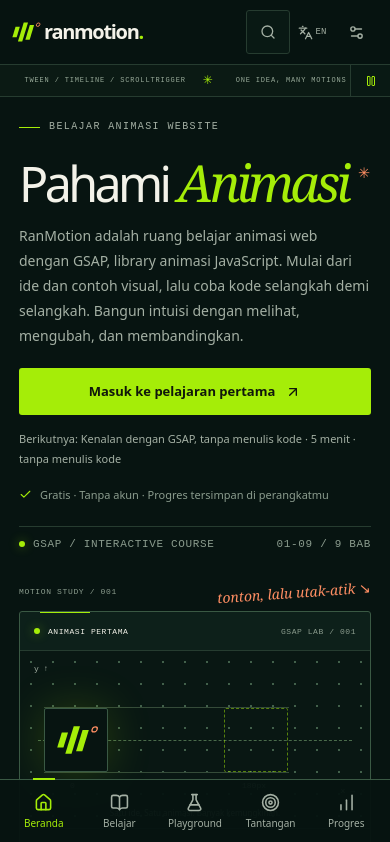
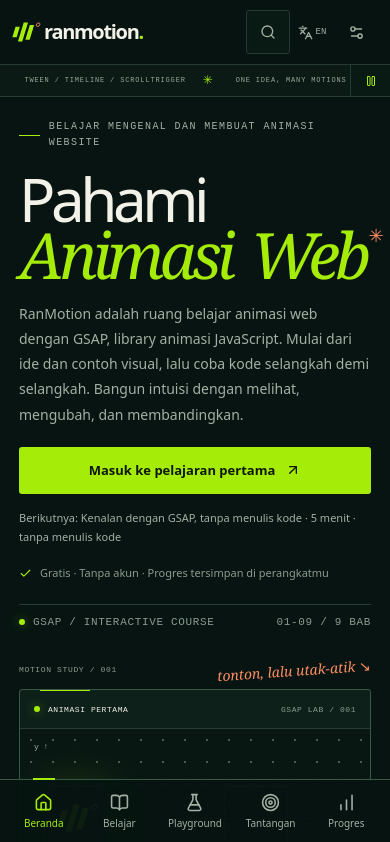
Before and after one commit to randhupaksi/ranmotion, a React (Vite) app: page / in a window 390 px wide. Shown: the top 842 px of the page. Built offline with nearby package versions, Linux system fonts and the light colour scheme.

Commit message:
style(home): polish the hero title

```diff
--- a/src/components/LoadingSkeleton.tsx
+++ b/src/components/LoadingSkeleton.tsx
@@ -119,6 +119,7 @@ function HomeSkeleton() {
           <Line width="205px" size="eyebrow" />
           <Line width="min(500px, 73vw)" size="title" />
           <Line width="min(365px, 58vw)" size="title" />
+          <Line width="min(300px, 52vw)" size="title" />
           <div className="rm-skeleton__hero-lead">
             <Lines count={3} />
           </div>
--- a/src/pages/HomePage.tsx
+++ b/src/pages/HomePage.tsx
@@ -19,12 +19,16 @@ export default function HomePage() {
         <div className="hero-copy">
           <p className="eyebrow">
             <span className="tiny-line" />
-            {c('BELAJAR ANIMASI WEBSITE', 'LEARN ANIMATION BY EXPERIENCING IT')}
+            {c(
+              'BELAJAR MENGENAL DAN MEMBUAT ANIMASI WEBSITE',
+              'LEARN ANIMATION BY EXPERIENCING IT',
+            )}
           </p>
           <h1>
-            {c('Pahami', 'Understand')} <br className="hero-break" />
-            <span className="hero-word">
-              <em>{c('Animasi', 'Animation')}</em>
+            <span className="hero-line">{c('Pahami', 'Understand')}</span>{' '}
+            <br className="hero-break" />
+            <span className="hero-line">
+              <em>{c('Animasi Web', 'Web Animation')}</em>
               <span className="hero-period" aria-hidden="true">
                 ✳
               </span>
--- a/src/styles/app.css
+++ b/src/styles/app.css
@@ -1133,43 +1133,46 @@ progress::-moz-progress-bar {
 .hero-lab {
   min-width: 0;
 }
+/* The demo column is narrow so the second title line ("Animasi website") has room. The font size
+   follows the title column: --hero-ratio is the measured width of that line in em. */
+.hero-copy {
+  container-type: inline-size;
+}
 .tiny-line {
   width: 21px;
   height: 1px;
   background: var(--primary);
 }
 .hero-copy h1 {
+  --hero-ratio: 5.84;
   position: relative;
-  max-width: 680px;
   margin: 30px 0 24px;
-  font-size: clamp(66px, 7.2vw, 110px);
+  font-size: clamp(24px, calc(100cqw / var(--hero-ratio)), 110px);
   line-height: 0.9;
   letter-spacing: -0.075em;
+  word-spacing: 0.12em;
   font-weight: 540;
 }
 .hero-copy h1 em {
-  display: inline-block;
-  margin-top: 7px;
   font-size: 1.06em;
   letter-spacing: -0.075em;
 }
-.hero-word {
-  display: inline-flex;
-  max-width: 100%;
-  align-items: flex-start;
-  gap: 10px;
+html[lang='en'] .hero-copy h1 {
+  --hero-ratio: 6.8;
+}
+.hero-line {
   white-space: nowrap;
 }
 .hero-period {
-  flex: 0 0 auto;
   display: inline-block;
-  margin-top: 7px;
+  margin-left: 0.12em;
   color: var(--accent);
   font-size: 0.3em;
-  transform: translateY(15px);
+  line-height: 1;
+  vertical-align: top;
 }
 .hero-lead {
-  max-width: 480px;
+  max-width: none;
   color: var(--muted);
   font-size: 13px;
   line-height: 1.9;
@@ -1196,7 +1199,7 @@ progress::-moz-progress-bar {
   display: flex;
   justify-content: space-between;
   gap: 13px;
-  max-width: 490px;
+  max-width: none;
   margin-top: 33px;
   padding-top: 11px;
   border-top: 1px solid var(--border);
@@ -3116,9 +3119,6 @@ progress::-moz-progress-bar {
     grid-template-columns: minmax(0, 0.95fr) minmax(0, 1.05fr);
     gap: 33px;
   }
-  .hero-copy h1 {
-    font-size: clamp(62px, 7.3vw, 86px);
-  }
   .lesson-layout {
     grid-template-columns: 215px minmax(0, 1fr);
     gap: 35px;
@@ -3149,9 +3149,6 @@ progress::-moz-progress-bar {
     gap: 25px;
     padding-top: 30px;
     padding-bottom: 73px;
-  }
-  .hero-copy h1 {
-    font-size: clamp(56px, 7.6vw, 76px);
   }
   .hero-actions {
     align-items: flex-start;
@@ -3423,13 +3420,6 @@ progress::-moz-progress-bar {
   .hero-copy h1 {
     margin: 21px 0 17px;
   }
-  .hero-copy h1 em {
-    margin-top: 3px;
-  }
-  .hero-period {
-    margin-top: 2px;
-    transform: translateY(8px);
-  }
   .hero-lead {
     max-width: 450px;
     font-size: 12px;
--- a/src/styles/responsive.css
+++ b/src/styles/responsive.css
@@ -18,17 +18,6 @@
      --hero-ratio is the measured heading width in em; under the 36px floor it wraps instead. */
   .hero-copy {
     container-type: inline-size;
-  }
-  .hero-copy h1 {
-    --hero-ratio: 6.91;
-    max-width: none;
-    font-size: clamp(36px, calc(95cqw / var(--hero-ratio)), 110px);
-  }
-  html[lang='en'] .hero-copy h1 {
-    --hero-ratio: 9.56;
-  }
-  .hero-break {
-    display: none;
   }
   .hero-lead {
     max-width: 60ch;
```
